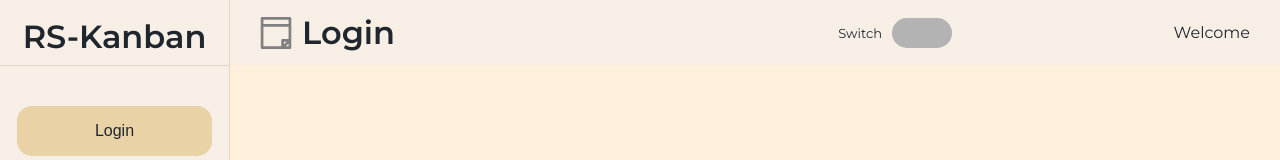
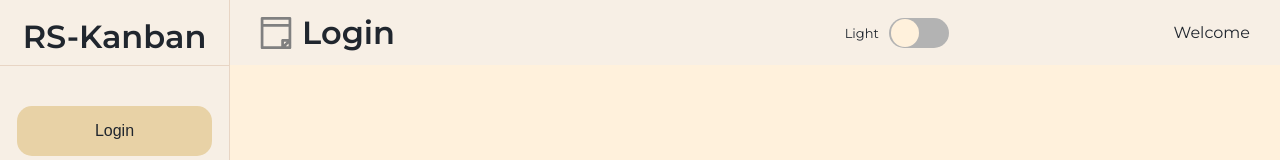
Before and after one commit to Kubatbekkk/RS-Clone---Trello, a React (Create React App) app: page /login in a window 1280 px wide. Shown: the top 160 px of the page. Built offline with nearby package versions, Linux system fonts and the light colour scheme; no server answers.

Commit message:
feat: add ThemeSwitch Func

```diff
--- a/src/App.tsx
+++ b/src/App.tsx
@@ -1,4 +1,4 @@
-import React from 'react';
+import React, { useState } from 'react';
 import {
   BrowserRouter as Router,
   Routes,
@@ -18,12 +18,12 @@ import BoardsProvider from './contexts/boardsContext';
 // import AppRoutes from './routes';
 
 function App() {
-  const isDarkTheme = false;
+  const [isDarkTheme, setIsDarkTheme] = useState(false);
   return (
     <ThemeProvider theme={isDarkTheme ? theme.dark : theme.light}>
       <BoardsProvider>
         <Router>
-          <Navbar />
+          <Navbar isDarkTheme={isDarkTheme} setIsDarkTheme={setIsDarkTheme} />
           <Sidebar />
           <Container>
             <Routes>
--- a/src/components/Navbar/Navbar.tsx
+++ b/src/components/Navbar/Navbar.tsx
@@ -4,12 +4,13 @@ import { useAuthState } from 'react-firebase-hooks/auth';
 import { useNavigate, useLocation } from 'react-router-dom';
 import Button from 'src/components/Utils/Button';
 import { auth } from 'src/config/Firebase';
+import type { ThemeProps } from 'src/types/boardsAndTasks';
 import NotesIcon from '../../assets/notes-icon.svg';
 import TodoForm from '../TodoForm';
 import { StyledNavbar } from './styles';
 import ThemeSwitch from './ThemeSwitch';
 
-const Navbar = (): JSX.Element => {
+const Navbar = ({ isDarkTheme, setIsDarkTheme }: ThemeProps): JSX.Element => {
   const [actualPage, setActualPage] = useState('');
   const [openNewTask, setOpenNewTask] = useState(false);
   const [username, setUsername] = useState('user-is-not-logged-in');
@@ -55,7 +56,10 @@ const Navbar = (): JSX.Element => {
         </div>
         <div />
         <div className='themeToggle'>
-          <ThemeSwitch />
+          <ThemeSwitch
+            isDarkTheme={isDarkTheme}
+            setIsDarkTheme={setIsDarkTheme}
+          />
         </div>
         <div>
           {actualPage === 'Your tasks' && (
--- a/src/components/Navbar/ThemeSwitch/ThemeSwitch.tsx
+++ b/src/components/Navbar/ThemeSwitch/ThemeSwitch.tsx
@@ -1,17 +1,21 @@
 import React from 'react';
+import type { ThemeProps } from 'src/types/boardsAndTasks';
 import { StyledSwitch } from './styles';
 
-const ThemeSwitch = () => {
-  console.log('titi');
-  return (
+const ThemeSwitch = ({ isDarkTheme, setIsDarkTheme }: ThemeProps) => (
+
   <StyledSwitch>
     <label htmlFor="switch">
-        <span>Switch</span>
-        <input type="checkbox" name='switch' />
+      <span>{!isDarkTheme ? 'Light' : 'Dark'}</span>
+      <input
+        type="checkbox"
+        checked={isDarkTheme}
+        id='switch'
+        onChange={() => setIsDarkTheme(!isDarkTheme)}
+      />
       <div />
     </label>
   </StyledSwitch>
 );
-};
 
 export default ThemeSwitch;
--- a/src/components/Navbar/ThemeSwitch/styles.ts
+++ b/src/components/Navbar/ThemeSwitch/styles.ts
@@ -1,35 +1,47 @@
 import styled from 'styled-components';
 
 export const StyledSwitch = styled.div`
-
-    label {
+     label {
         display: flex;
         gap: 10px;
         align-items: center;
         cursor: pointer;
 
-        div {
+
+        > div {
+            position: relative;
             width: 60px;
             height: 30px;
             background: #b3b3b3;
             border-radius: 32px;
+            padding: 4px;
 
-            // &:before {
-            //     content: '';
-            //     position: absolute;
-            //     width: 28px;
-            //     height: 28px;
-            //     border-radius: 35px;
-            //     top: 50%;
-            //     left: 4px; /* <!-- Make up for padding
-            //     background: white;
-            //     transform: translate(0, -50%);
-            // }
+            &::before {
+                content: '';
+                position: absolute;
+                width: 28px;
+                height: 28px;
+                border-radius: 35px;
+                top: 50%;
+                left: 2px;
+                background: ${(props) => props.theme.backgroundColors.main};
+                transform: translate(0, -50%);
+                transition: .5s all;
+            }
         }
 
         input {
             opacity: 0;
             position: absolute;
+
+            &:checked + div {
+                background: ${(props) => props.theme.backgroundColors.delete};
+
+                &:before {
+                    transform: translate(32px, -50%);
+                  }
+            }
+
         }
     }
 
--- a/src/types/boardsAndTasks.d.ts
+++ b/src/types/boardsAndTasks.d.ts
@@ -18,3 +18,8 @@ export interface IBoard {
 }
 
 export type Status = 'todo' | 'doing' | 'done';
+
+export interface ThemeProps {
+  isDarkTheme: boolean;
+  setIsDarkTheme: (isDarkTheme: boolean) => void;
+}
```
Lines whose indentation alone changed are shown as unchanged.
